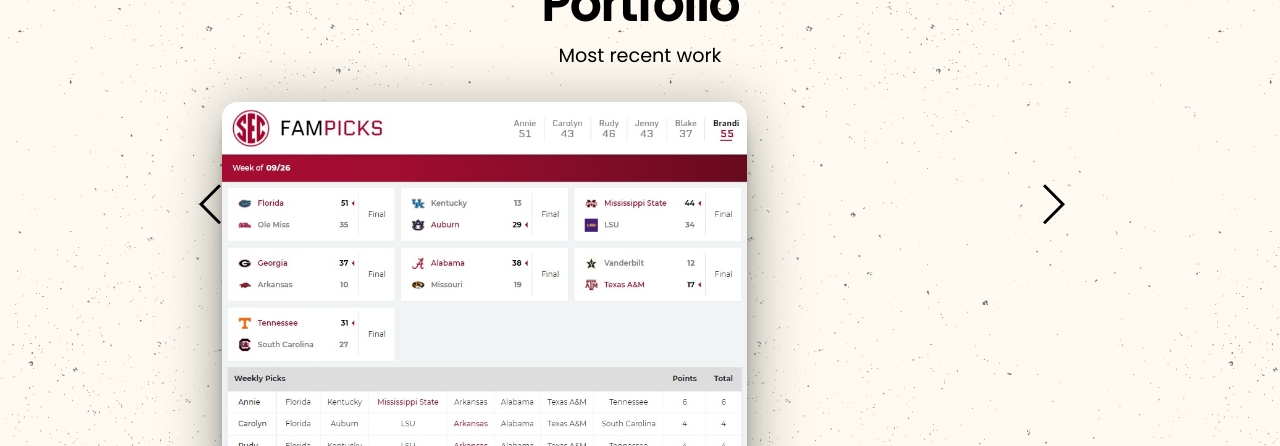
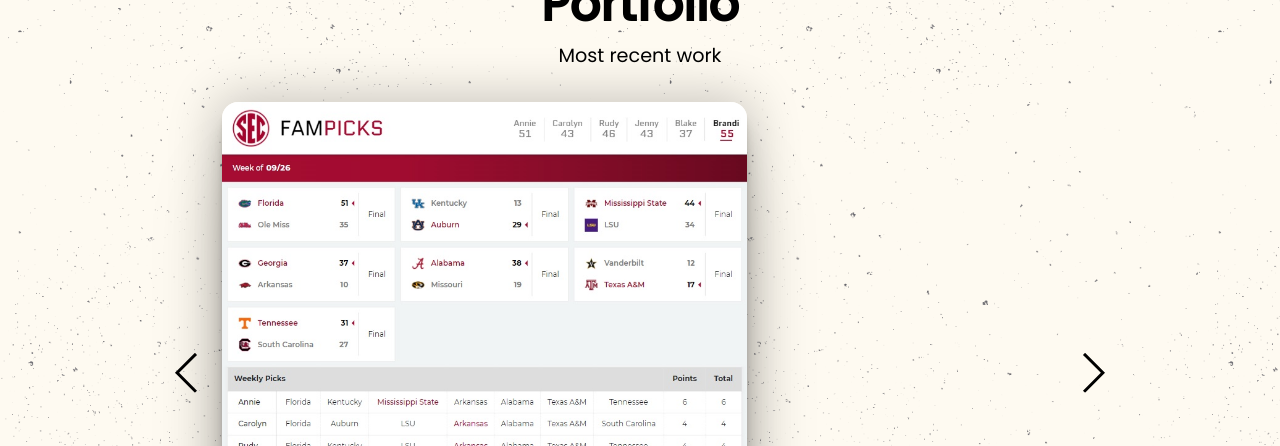
Before and after one commit to OceanAbernathy/2022-Portfolio, a React (Create React App) app: page / in a window 1280 px wide. Shown: the part 2298-2744 px from the top of the page. Built offline with nearby package versions, Linux system fonts and the light colour scheme.

Commit message:
Push for PR

```diff
--- a/src/Components/Slider.js
+++ b/src/Components/Slider.js
@@ -31,7 +31,6 @@
         <div className="slider__container">
             {dataSlider.map((obj, index) => {
                 return (
-                    <div className="slider__content">
                         <div key={obj.id} className={slideIndex === index + 1 ? "slide active-anim" : "slide"}>
                             <div className="slider__projects">
                                 <img className="slider__img" src={process.env.PUBLIC_URL + `/Img/img${index + 1}.jpg`} alt="" />
@@ -49,7 +48,6 @@
                                 <p className="slider__img__about">{obj.about}</p>
                             </div>
                         </div>
-                    </div>
                 )
             })}
             <BtnSlider moveSlide={nextSlide} direction={"next"} />
--- a/src/index.css
+++ b/src/index.css
@@ -621,11 +621,12 @@
 }
 
 .portfolio__container {
-  width: 100%;
-  height: 500px;
+  /* width: 100%;
+  height: 500px; */
   margin: 0 auto;
   position: relative;
   padding: 0 2rem;
+  overflow: initial;
 }
 
 .portfolio__subtitle {
@@ -633,25 +634,24 @@
   display: block;
 }
 
-.slider__content {
+.slider__container {
   position: relative;
-  width: 100%;
-  height: 100%;
-}
-
-.slider__container {
-  height: max-content;
+  display: grid;
+  grid-template-columns: 1fr;
+  grid-auto-rows: 1fr;
+  grid-gap: 1rem;
+  grid-template-areas: "i";
 }
 
 .slide {
   display: grid;
   grid-template-columns: 1fr;
-  grid-template-rows: 1fr 1fr;
+  grid-template-rows: 2fr 1fr;
   gap: 1rem;
+  grid-area: i;
   grid-template-areas:
     "img"
     "data";
-  position: absolute;
   opacity: 0;
   transition: opacity ease-in-out 0.4s;
 }
@@ -659,7 +659,6 @@
 .slider__projects {
   position: relative;
   border-radius: 1rem;
-  height: fit-content;
   box-shadow:
   0 2.8px 2.2px rgba(0, 0, 0, 0.034),
   0 6.7px 5.3px rgba(0, 0, 0, 0.048),
@@ -672,12 +671,12 @@
 }
 
 .slider__img {
-  width: 700px;
   margin: 0 auto;
   display: block;
   border-radius: 1rem;
   box-shadow: var(--slider-img-box-shadow);
   grid-area: img;
+  position: relative;
 }
 
 .slider__data {
@@ -701,8 +700,8 @@
   outline: none;
   background-color: transparent;
   position: absolute;
-  top: 25%;
-  transform: translateY(-25%);
+  top: 33%;
+  transform: translateY(-33%);
   transition: .3s;
   margin: 0 .5rem;
   z-index: 1;
@@ -713,11 +712,11 @@
 }
 
 .slider__button.next {
-  right: .5rem;
+  right: -2rem;
 }
 
 .slider__button.prev {
-  left: -.5rem;
+  left: -2rem;
 }
 
 .slider__button.next:hover,
@@ -726,11 +725,11 @@
 }
 
 .slider__button.next:hover {
-  transform: translate(.25rem, -25%);
+  transform: translate(.25rem, -33%);
 }
 
 .slider__button.prev:hover {
-  transform: translate(-.25rem, -25%);
+  transform: translate(-.25rem, -33%);
 }
 
 .container__dots {
```
